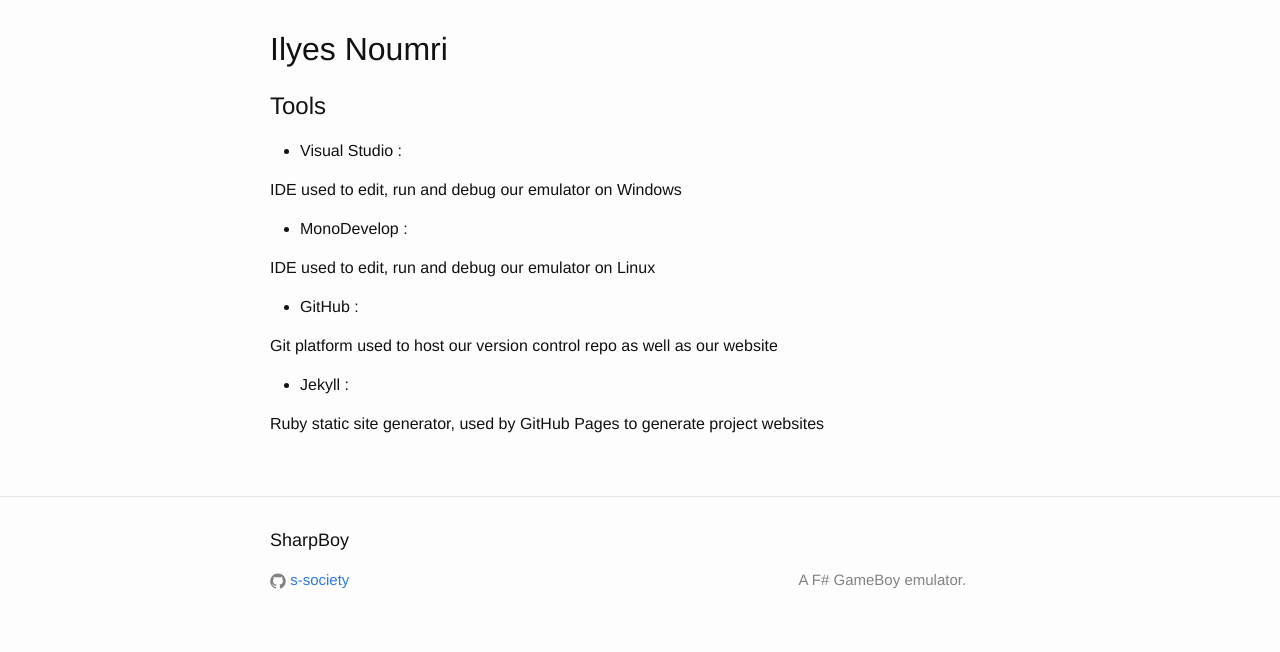
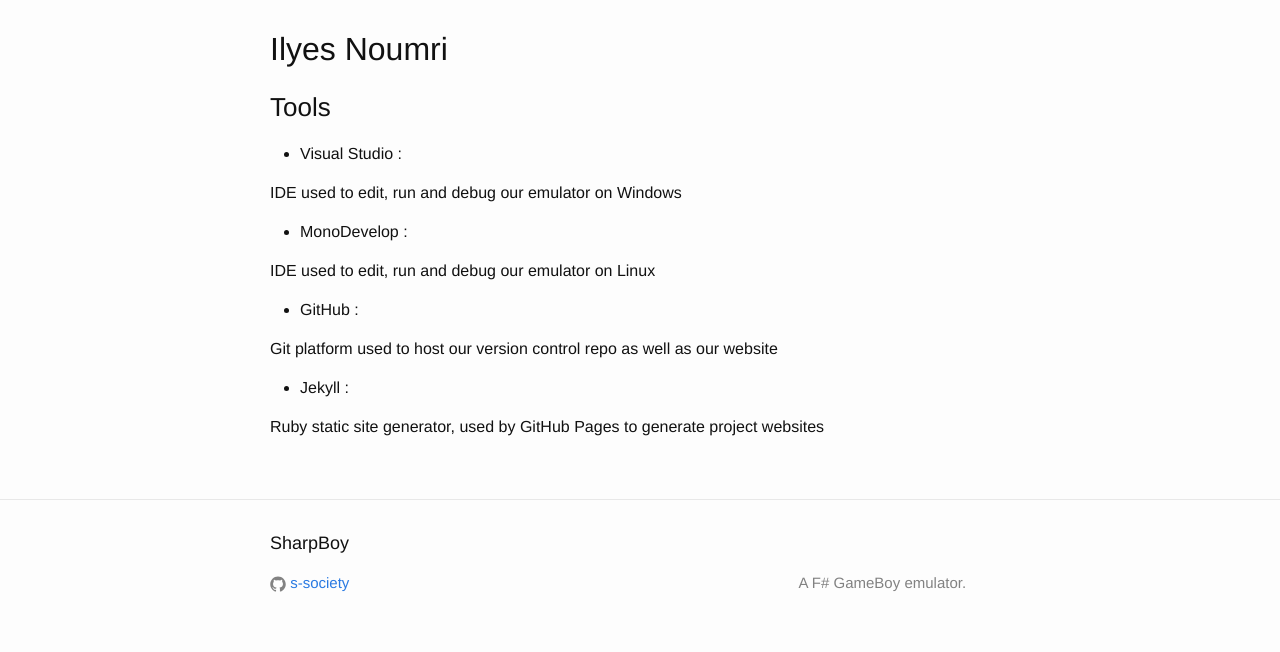
Before and after one commit to s-society/sharpboy, a Jekyll site: the page built from about.md, in a window 1280 px wide. Shown: the part 646-1298 px from the top of the page. Built offline with Jekyll 4.4.1, drawn with Linux system fonts in a browser that asks for light colours; comment, search, counter and statistics services are not loaded.

```diff
--- a/about.md
+++ b/about.md
@@ -27,7 +27,7 @@ This project is mainly a way for me to learn a lot about emulation and how the G
 
 ## Ilyes Noumri
 
-# Tools
+### Tools
 
 - Visual Studio :
 
```
